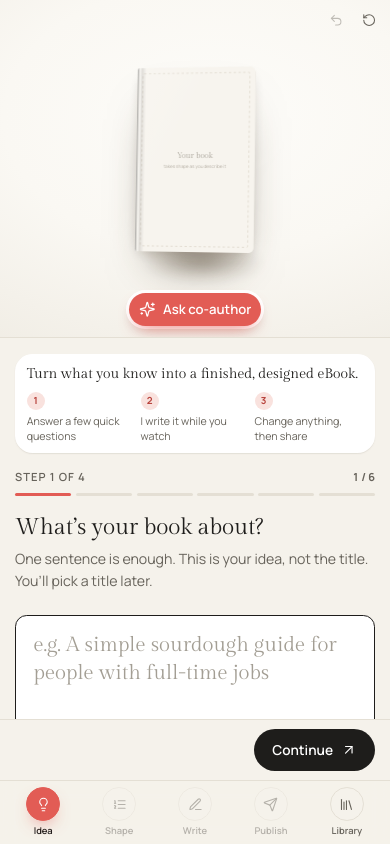
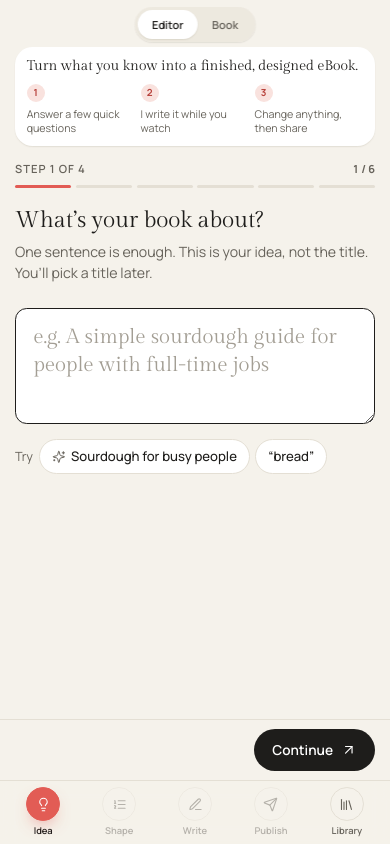
Before and after one commit to iborisbelov/contrast, a React (Vite) app in the folder app/: page / in a window 390 px wide. Built offline with nearby package versions, Linux system fonts and the light colour scheme.

Commit message:
Mobile: editor-only view with Editor/Book toggle
Co-Authored-By: Claude Opus 5.5 <noreply@anthropic.com>

```diff
--- a/app/src/App.tsx
+++ b/app/src/App.tsx
@@ -46,9 +46,11 @@ export default function App() {
 function Studio() {
   useShortcuts()
   const screen = useStore((s) => s.screen)
+  const mobileView = useStore((s) => s.mobileView)
   return (
     <MotionConfig reducedMotion="user">
-      <div className="app">
+      <div className={`app ${mobileView === 'book' ? 'm-book' : 'm-edit'}`}>
+        {screen !== 'library' && <MobileToggle />}
         <Rail />
         {screen === 'library' ? <Library /> : <><Panel /><Desk /></>}
       </div>
@@ -58,3 +60,17 @@ function Studio() {
     </MotionConfig>
   )
 }
+
+/** Phones only (hidden by CSS on desktop): switch between the editor and the book. */
+function MobileToggle() {
+  const { mobileView, setMobileView, gen, book } = useStore()
+  const writing = gen.running ? book.chapters.filter((c) => c.status === 'done').length : null
+  return (
+    <div className="m-toggle seg" role="tablist" aria-label="View">
+      <button role="tab" aria-selected={mobileView === 'edit'} className={mobileView === 'edit' ? 'on' : ''} onClick={() => setMobileView('edit')}>Editor</button>
+      <button role="tab" aria-selected={mobileView === 'book'} className={mobileView === 'book' ? 'on' : ''} onClick={() => setMobileView('book')}>
+        Book{writing !== null && <span className="m-badge">{writing}/{book.chapters.length}</span>}
+      </button>
+    </div>
+  )
+}
--- a/app/src/lib/store.ts
+++ b/app/src/lib/store.ts
@@ -44,6 +44,8 @@ const freshBook = (): Book => ({
 const initial = () => ({
   bookId: Date.now().toString(36),
   screen: 'create' as 'create' | 'library',
+  /** Phones show one side at a time: the editor (questions/tools) or the book. */
+  mobileView: 'edit' as 'edit' | 'book',
   readingId: null as string | null,
   library: [] as SavedBook[],
   step: 'idea' as Step,
@@ -127,6 +129,7 @@ interface Actions {
   setTheme(t: Theme): void; setDropcap(v: boolean): void
   undo(): void; askRestart(v: boolean): void; restart(): void
   saveToLibrary(): void; openLibrary(open: boolean): void; openBook(id: string | null): void; removeFromLibrary(id: string): void
+  setMobileView(v: 'edit' | 'book'): void
   toggleCo(open?: boolean): void; ask(text: string): void; showToast(text: string): void
 }
 
@@ -444,7 +447,7 @@ export const useStore = create<State & Actions>()(persist(immer((set, get) => {
     /* ---------- step 3: writing ---------- */
     startWriting: () => {
       set((d) => {
-        d.step = 'write'; d.view = { mode: 'pages', chapter: 0, tab: 'text' }
+        d.step = 'write'; d.view = { mode: 'pages', chapter: 0, tab: 'text' }; d.mobileView = 'book'
         d.gen = { running: true, started: true, streamId: null, streamed: '', msg: 'Planning how the chapters connect' }
         d.book.chapters.forEach((c) => { c.status = 'queued'; c.paras = []; c.versions = [] })
         say(d, 'Writing now. Chapter 1 appears first, so you can start reading while I write the rest.')
@@ -605,6 +608,7 @@ export const useStore = create<State & Actions>()(persist(immer((set, get) => {
     removeFromLibrary: (id) => set((d) => { d.library = d.library.filter((b) => b.id !== id); toast(d, 'Removed from your library') }),
 
     /* ---------- co-author ---------- */
+    setMobileView: (v) => set((d) => { d.mobileView = v }),
     toggleCo: (open) => set((d) => { d.coOpen = open ?? !d.coOpen; if (d.coOpen) { d.unread = false; d.whisper = null } }),
     ask: (text) => {
       const epoch = get().epoch
--- a/app/src/styles/app.css
+++ b/app/src/styles/app.css
@@ -699,3 +699,26 @@ h2{font-size:1.8rem;line-height:1.2}
   .library { grid-column: 1 / -1; grid-row: 1 }
   .app:has(.library) .rail { grid-row: 2 }
 }
+
+/* phones: one side at a time */
+.m-toggle{display:none}
+@media (max-width: 760px) {
+  .app { grid-template-rows: minmax(0, 1fr) auto }
+  .app > .panel, .app > .desk { grid-row: 1 }
+  .app.m-edit > .desk, .app.m-book > .panel { display: none }
+  .m-toggle { display: flex; position: fixed; top: .55rem; left: 50%; transform: translateX(-50%); z-index: 22; background: rgba(236,232,223,.95); backdrop-filter: blur(8px); box-shadow: var(--e1) }
+  .m-toggle button { padding: .45rem 1.1rem; font-size: .85rem }
+  .m-badge { margin-left: .4rem; font-size: .7rem; background: var(--coral); color: #fff; border-radius: 99px; padding: .05rem .4rem }
+  .panel-scroll { padding-top: 3.6rem }
+  .desk { border-bottom: none }
+  .stage { inset: 0 0 4.2rem 0; padding: 3.6rem 1rem .6rem }
+  .book3d, .book3d.lg { --w: min(15rem, 42dvh) }
+  .scene .book-info { display: block; text-align: center; margin-top: 2.4rem }
+  .scene { flex-direction: column }
+  .scene .book-info h2 { font-size: 1.6rem }
+  .scene .book-info .meta { justify-content: center }
+  .scene .book-info .caption { display: block; text-align: center }
+  .scene .book-info .og { margin: .6rem auto 0; width: 100% }
+  .stage-inner > .scene { height: auto; min-height: 100%; padding: 1rem 0 }
+  .stage { overflow-y: auto }
+}
```
